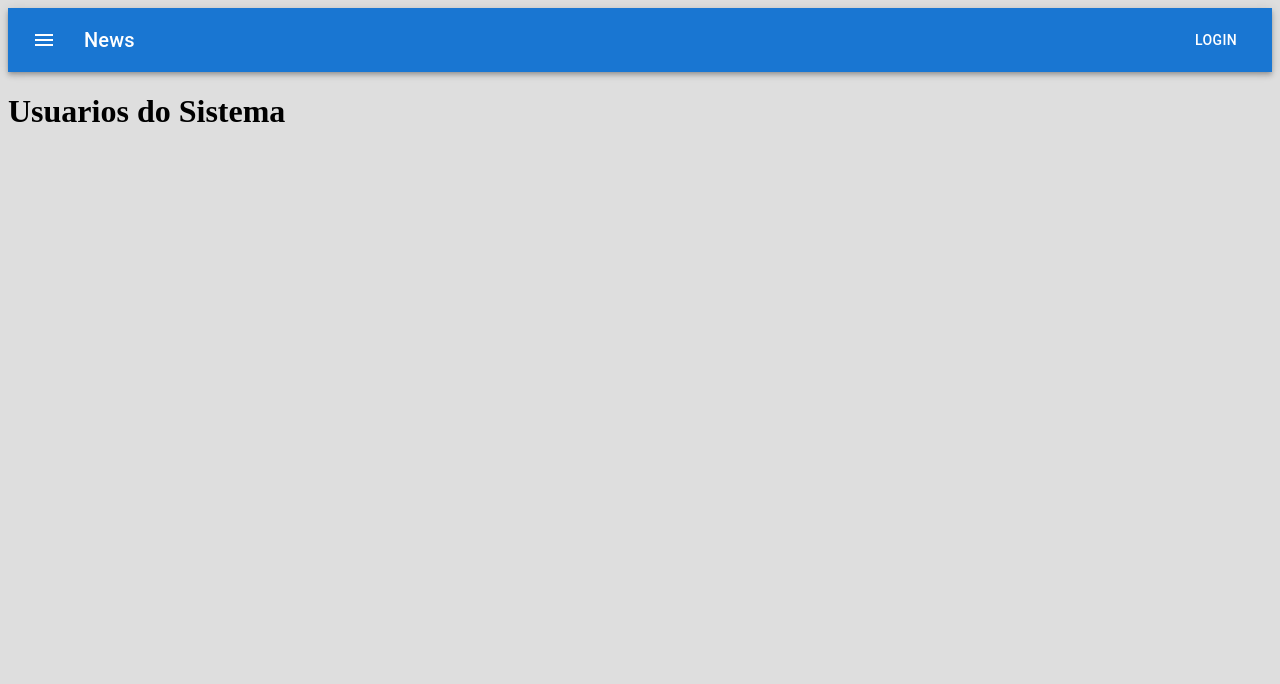
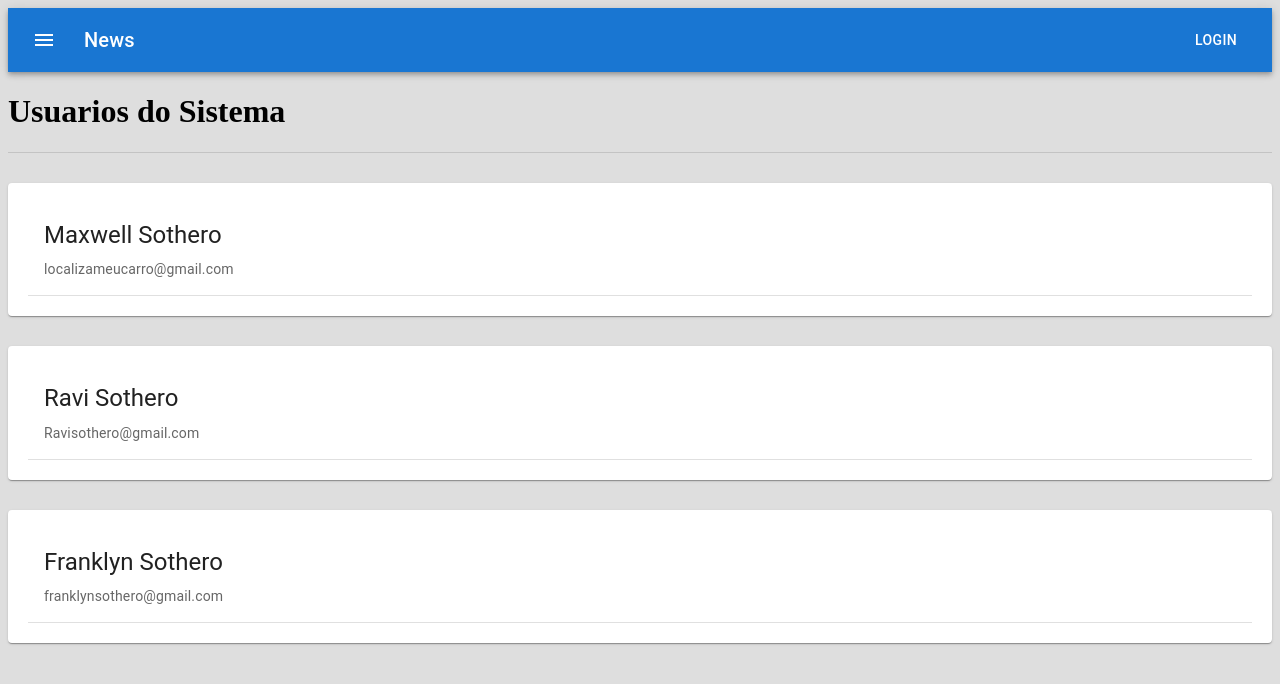
Before and after one commit to maxwellsothero/react-projetc-top, a React (Create React App) app: page /usuarios in a window 1280 px wide. Shown: the top 684 px of the page. Built offline with nearby package versions, Linux system fonts and the light colour scheme; data requests are answered from the project's data file.

Commit message:
Criando o fetch para consulta no banco db.json

```diff
--- a/src/components/Cards/index.js
+++ b/src/components/Cards/index.js
@@ -10,12 +10,14 @@ export default function Cards(props) {
   return (
     <Card className='card' sx={{ maxWidth: "100%" }}>
       <CardActionArea>
+       {props.image &&
          <CardMedia
          component="img"
          height="140"
          image={props.image}
          alt={props.imgdesc}
        />
+       }
         <CardContent>
           <Typography gutterBottom variant="h5" component="div">
             {props.titulo}
--- a/src/pages/Users/index.js
+++ b/src/pages/Users/index.js
@@ -1,7 +1,26 @@
+import { useEffect, useState } from "react";
+import { Divider } from "@mui/material";
+import Cards from "../../components/Cards";
+
+
 export default function Users(){
+    const [data, setData]= useState([]);
+
+    useEffect(()=>{
+        fetch('http://localhost:9000/users')
+        .then(response =>response.json())
+        .then(response => setData(response))
+    },[])
+
     return(
         <>
             <h1>Usuarios do Sistema</h1>
+            <Divider/>
+            {data.map(user =>{
+                return(
+                    <Cards titulo={user.name} descricao={user.email}/>
+                );
+            })}
         </>
     );
 }
```
Lines whose indentation alone changed are shown as unchanged.
